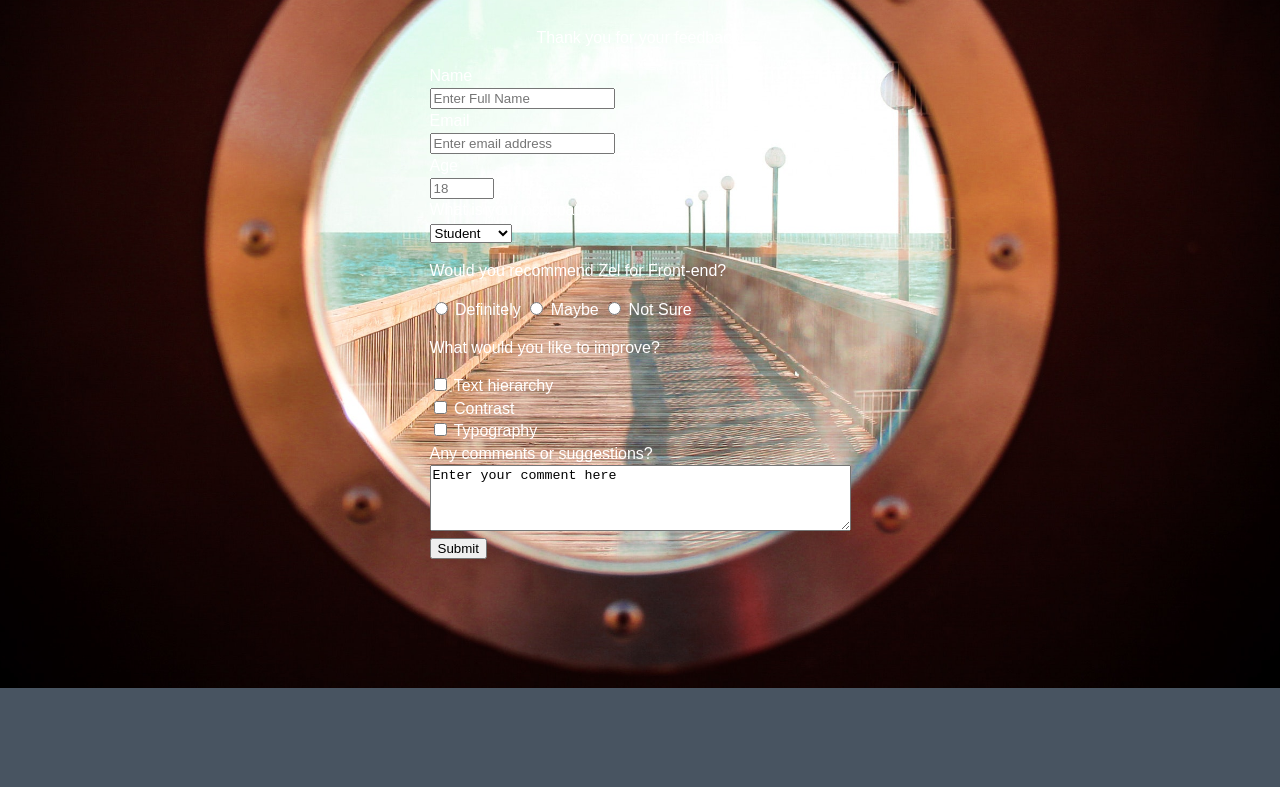
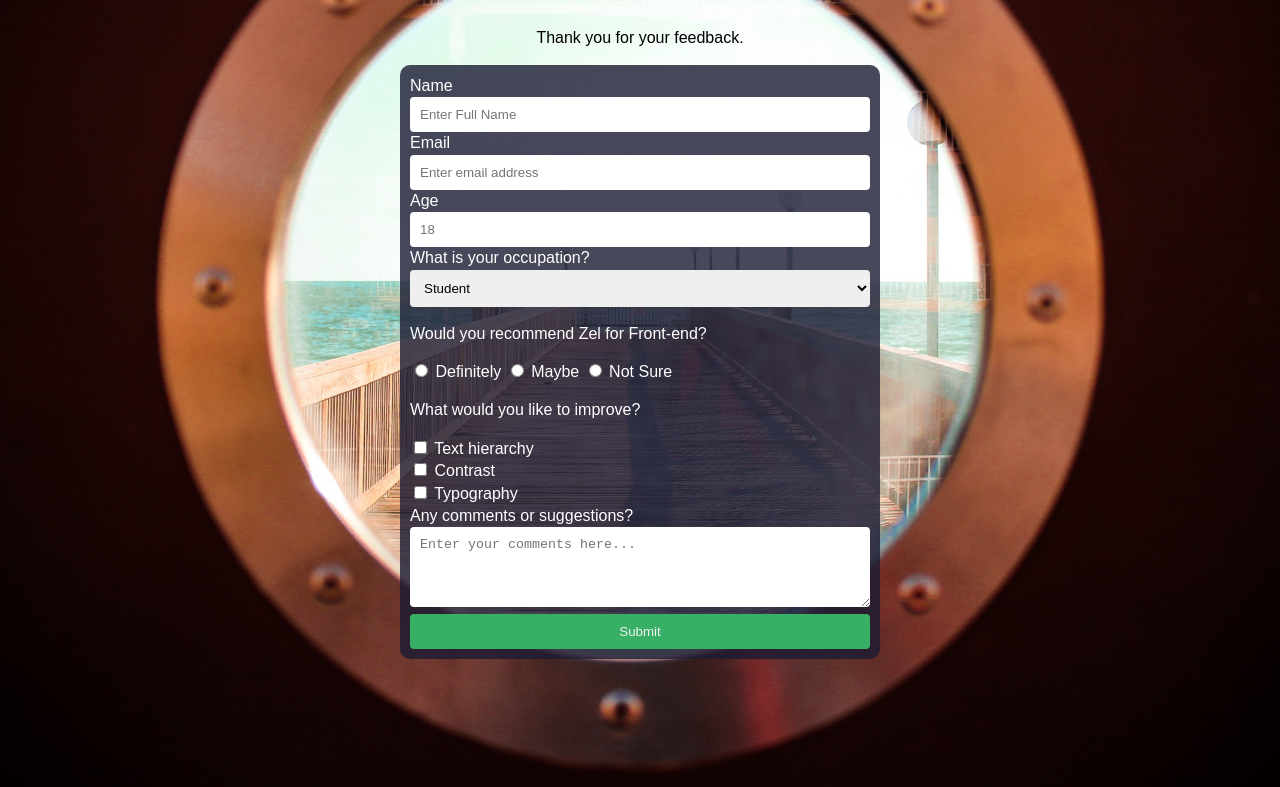
Before and after one commit to johnrhanzel/survey-form, a plain HTML site: page index.html in a window 1280 px wide. Shown: the part 205-992 px from the top of the page. Before the commit the page ends 893 px from the top, so only its background shows below. Drawn offline with Linux system fonts and the light colour scheme; a web font is replaced by a local one.

Commit message:
update index
add tablet and desktop view

```diff
--- a/index.html
+++ b/index.html
@@ -63,7 +63,7 @@
             <!-- form container for text area for comments or suggestions -->
             <div class="form-comments">
                 <label for="comments">Any comments or suggestions?</label><br>
-                <textarea id="comments" name="comments" rows="4" cols="50">Enter your comment here</textarea>
+                <textarea id="comments" name="comments" rows="4" cols="50" placeholder="Enter your comments here..."></textarea>
             </div>
             <!-- form container for submit button -->
             <div class="form-submit">
--- a/stylesheets.css
+++ b/stylesheets.css
@@ -35,11 +35,13 @@ body {
     #title {
         font-weight: 900;
         text-align: center;
+        color: #000;
     }
 
     #description {
         font-weight: 500;
         text-align: center;
+        color: #000;
     }
 
     #survey-form {
@@ -108,3 +110,84 @@ body {
         color: #f3f3f3;
     }
 }
+
+/* Tablet to Desktop Devices */
+@media screen and (min-width: 767px){
+    #title {
+        font-weight: 900;
+        text-align: center;
+        color: #000;
+    }
+
+    #description {
+        font-weight: 500;
+        text-align: center;
+        color: #000;
+    }
+
+    #survey-form {
+        background: var(--color-darkblue-alpha);
+        box-sizing: border-box;
+        padding: 10px;
+        border-radius: 10px;
+        border: 10px;
+        gap: 10px;
+        width: 30em;
+    }
+
+    #name {
+        width: 100%;
+        padding: 10px;
+        border: 2px;
+        border-radius: 4px;
+        box-sizing: border-box;
+        resize: vertical;
+    }
+
+    #email {
+        width: 100%;
+        padding: 10px;
+        border: 2px;
+        border-radius: 4px;
+        box-sizing: border-box;
+        resize: vertical;
+    }
+
+    #number {
+        width: 100%;
+        padding: 10px;
+        border: 2px;
+        border-radius: 4px;
+        box-sizing: border-box;
+        resize: vertical;
+    }
+
+    #dropdown {
+        width: 100%;
+        padding: 10px;
+        border: 2px;
+        border-radius: 4px;
+        box-sizing: border-box;
+        resize: vertical;
+    }
+
+    #comments {
+        width: 100%;
+        padding: 10px;
+        border: 2px;
+        border-radius: 4px;
+        box-sizing: border-box;
+        resize: vertical;
+    }
+
+    #submit {
+        width: 100%;
+        padding: 10px;
+        border: 2px;
+        border-radius: 4px;
+        box-sizing: border-box;
+        resize: vertical;
+        background-color: #37af65;
+        color: #f3f3f3;
+    }
+}
```
